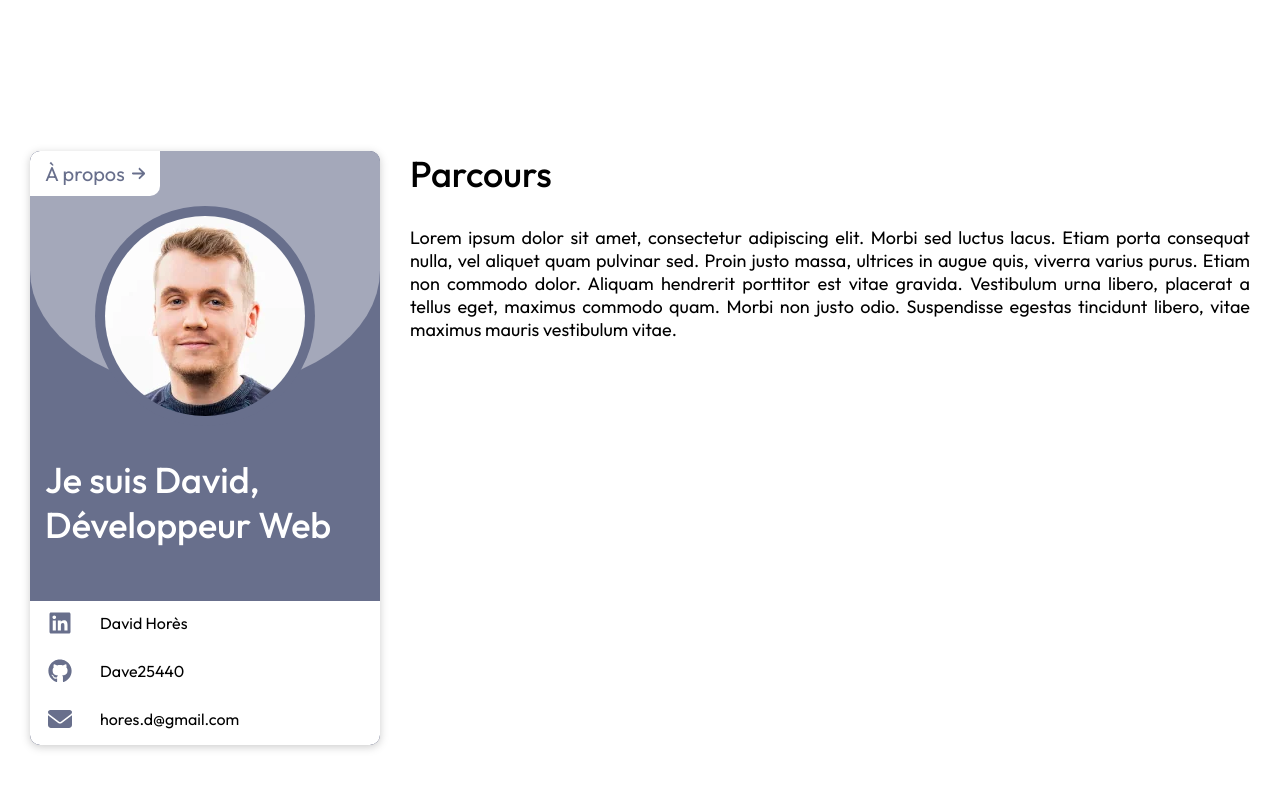
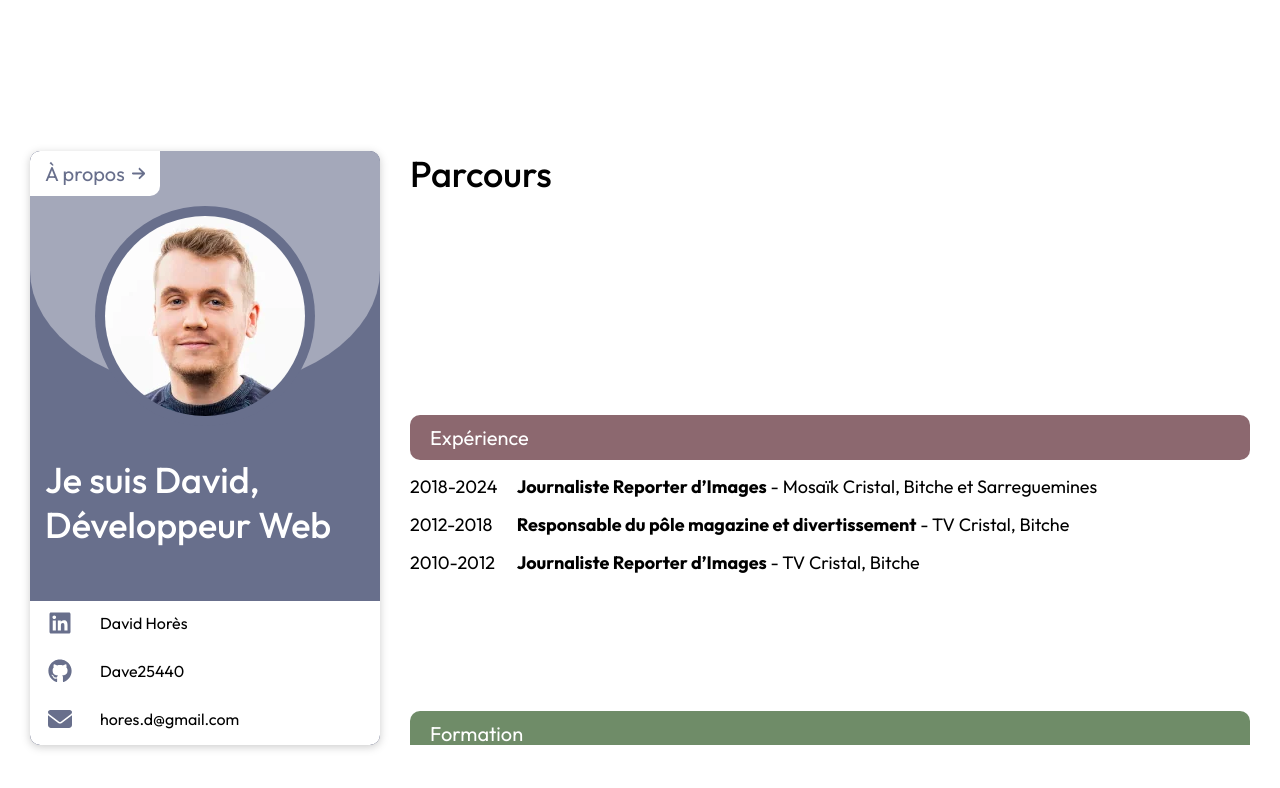
Before and after one commit to Dave25440/david-hores-portfolio, a React (Create React App) app: page /david-hores-portfolio/parcours in a window 1280 px wide. Shown: the top 788 px of the page. Built offline with nearby package versions, Linux system fonts and the light colour scheme.

Commit message:
Replace p tag with ul and add content to Career and update Career style

```diff
--- a/src/pages/Career/Career.module.scss
+++ b/src/pages/Career/Career.module.scss
@@ -14,15 +14,53 @@
         }
     }
 
-    &__text {
-        animation: slideToRight 0.6s ease;
-        text-align: justify;
-        margin-top: 30px;
+    &__list {
+        display: grid;
+        grid-template-columns: 1fr 8fr;
+        gap: 15px;
+        animation: slideToTop 0.6s ease;
+        @include mixins.list-style;
         @include mixins.text-style(variables.$color-content, 1.125rem, 400);
 
         @media (max-width: variables.$breakpoint-small) {
             font-size: 1rem;
-            margin-top: 15px;
+            animation: slideToRight 0.6s ease;
+        }
+
+        &--title {
+            grid-column: span 2;
+            margin-top: 30px;
+
+            @media (max-width: variables.$breakpoint-small) {
+                margin-top: 15px;
+            }
+        }
+    }
+
+    &__subtitle {
+        background-color: variables.$color-tertiary;
+        border-radius: 10px;
+        padding: 10px 20px;
+        @include mixins.text-style(variables.$color-background, 1.25rem, 400);
+
+        @media (max-width: variables.$breakpoint-small) {
+            font-size: 1.125rem;
+            padding: 10px 15px;
+        }
+
+        &--secondary {
+            background-color: variables.$color-secondary;
+        }
+    }
+
+    &__link {
+        color: variables.$color-content;
+        white-space: nowrap;
+        transition: all 0.3s;
+
+        &:hover {
+            color: variables.$color-secondary;
+            margin-left: 10px;
         }
     }
 }
--- a/src/pages/Career/index.jsx
+++ b/src/pages/Career/index.jsx
@@ -9,16 +9,79 @@ const Career = () => {
     return (
         <section className={styles.career}>
             <h2 className={styles.career__title}>Parcours</h2>
-            <p className={styles.career__text}>
-                Lorem ipsum dolor sit amet, consectetur adipiscing elit. Morbi
-                sed luctus lacus. Etiam porta consequat nulla, vel aliquet quam
-                pulvinar sed. Proin justo massa, ultrices in augue quis, viverra
-                varius purus. Etiam non commodo dolor. Aliquam hendrerit
-                porttitor est vitae gravida. Vestibulum urna libero, placerat a
-                tellus eget, maximus commodo quam. Morbi non justo odio.
-                Suspendisse egestas tincidunt libero, vitae maximus mauris
-                vestibulum vitae.
-            </p>
+            <ul className={styles.career__list}>
+                <li className={styles["career__list--title"]}>
+                    <h3 className={styles.career__subtitle}>Expérience</h3>
+                </li>
+                <li>2018-2024</li>
+                <li>
+                    <strong>Journaliste Reporter d’Images</strong> - Mosaïk
+                    Cristal, Bitche et Sarreguemines
+                </li>
+                <li>2012-2018</li>
+                <li>
+                    <strong>
+                        Responsable du pôle magazine et divertissement
+                    </strong>{" "}
+                    - TV Cristal, Bitche
+                </li>
+                <li>2010-2012</li>
+                <li>
+                    <strong>Journaliste Reporter d’Images</strong> - TV Cristal,
+                    Bitche
+                </li>
+            </ul>
+            <ul className={styles.career__list}>
+                <li className={styles["career__list--title"]}>
+                    <h3
+                        className={`${styles.career__subtitle} ${styles["career__subtitle--secondary"]}`}
+                    >
+                        Formation
+                    </h3>
+                </li>
+                <li>2024</li>
+                <li>
+                    <strong>
+                        <a
+                            target="_blank"
+                            rel="noopener noreferrer"
+                            href="https://openclassrooms.com/fr/paths/899-developpeur-web"
+                            className={styles.career__link}
+                        >
+                            Développeur Web
+                        </a>
+                    </strong>{" "}
+                    - OpenClassrooms, Paris (distanciel)
+                    <br />
+                    Certification professionnelle :{" "}
+                    <a
+                        target="_blank"
+                        rel="noopener noreferrer"
+                        href="https://www.francecompetences.fr/recherche/rncp/38145/"
+                        className={styles.career__link}
+                    >
+                        Développeur informatique
+                    </a>
+                </li>
+                <li>2018</li>
+                <li>
+                    <strong>
+                        Comité d'Hygiène, de Sécurité et des Conditions de
+                        Travail
+                    </strong>{" "}
+                    - Communauté de Communes du Pays de Bitche
+                </li>
+                <li>2013</li>
+                <li>
+                    <strong>Filmer avec un reflex numérique</strong> - Centre de
+                    Formation et de Perfectionnement des Journalistes, Paris
+                </li>
+                <li>2008-2010</li>
+                <li>
+                    <strong>DUT Services et Réseaux de Communication</strong> -
+                    IUT de Haguenau
+                </li>
+            </ul>
         </section>
     );
 };
```
